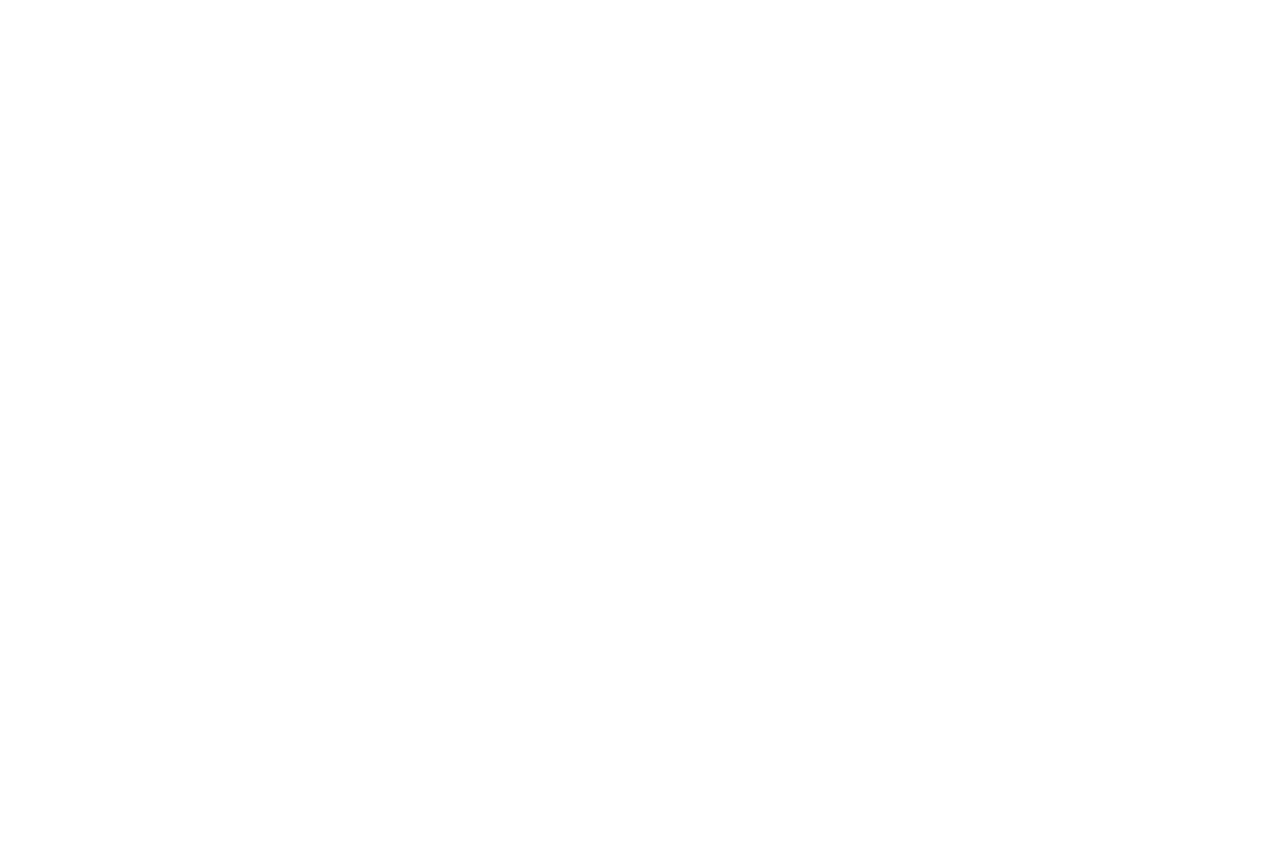
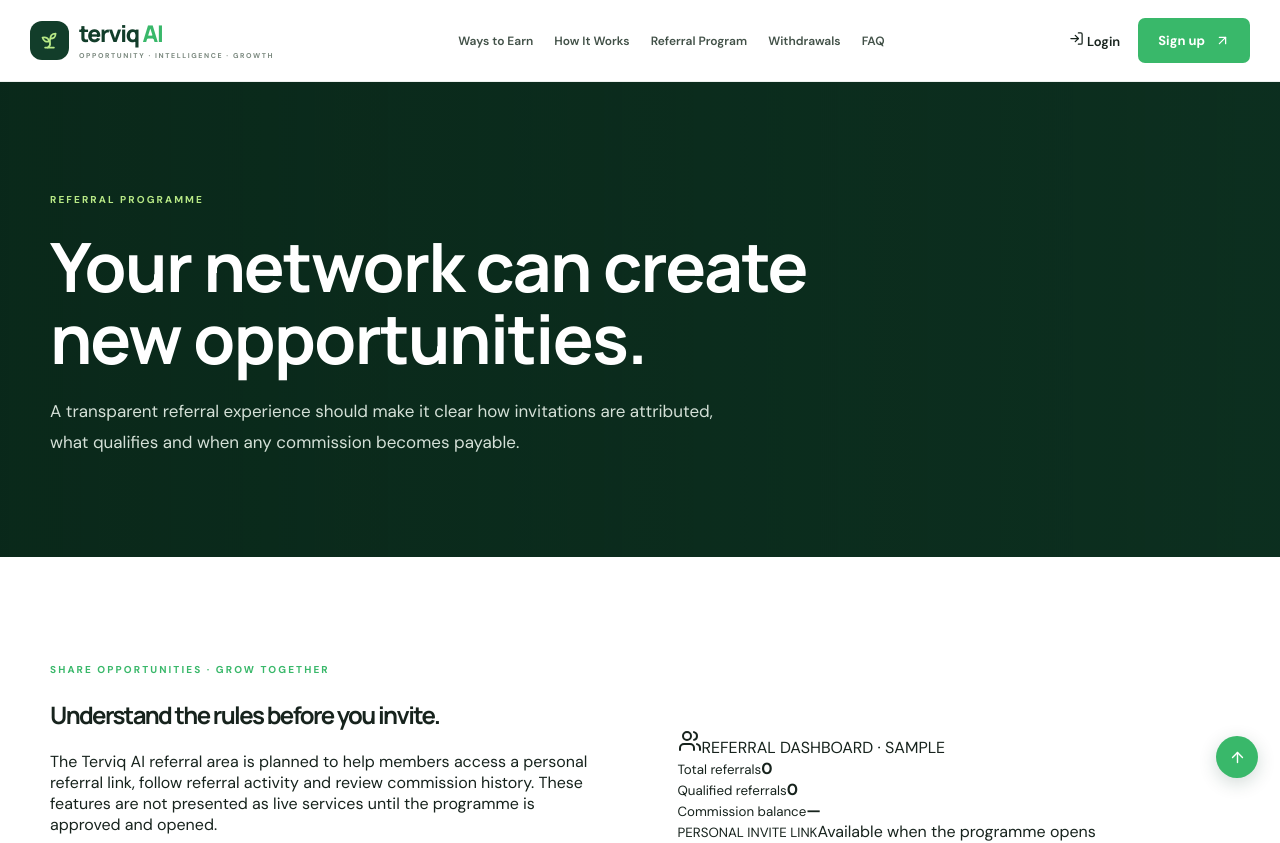
Before and after one commit to projectpeepee304-del/terviqai, a Next.js app: page /referrals in a window 1280 px wide. Before the commit this address had no page. Shown: the top 843 px of the page. Before the commit the page ends 800 px from the top, so only its background shows below. Built offline with nearby package versions, Linux system fonts and the light colour scheme.

Commit message:
Add Referral Program page

```diff
--- /dev/null
+++ b/app/referrals/page.tsx
@@ -0,0 +1,3 @@
+import {ReferralsPage} from "@/components/member-pages";
+export const metadata={title:"Referral Program",description:"Learn about the planned Terviq AI referral experience and the terms that must be published."};
+export default function Page(){return <ReferralsPage/>;}
```
